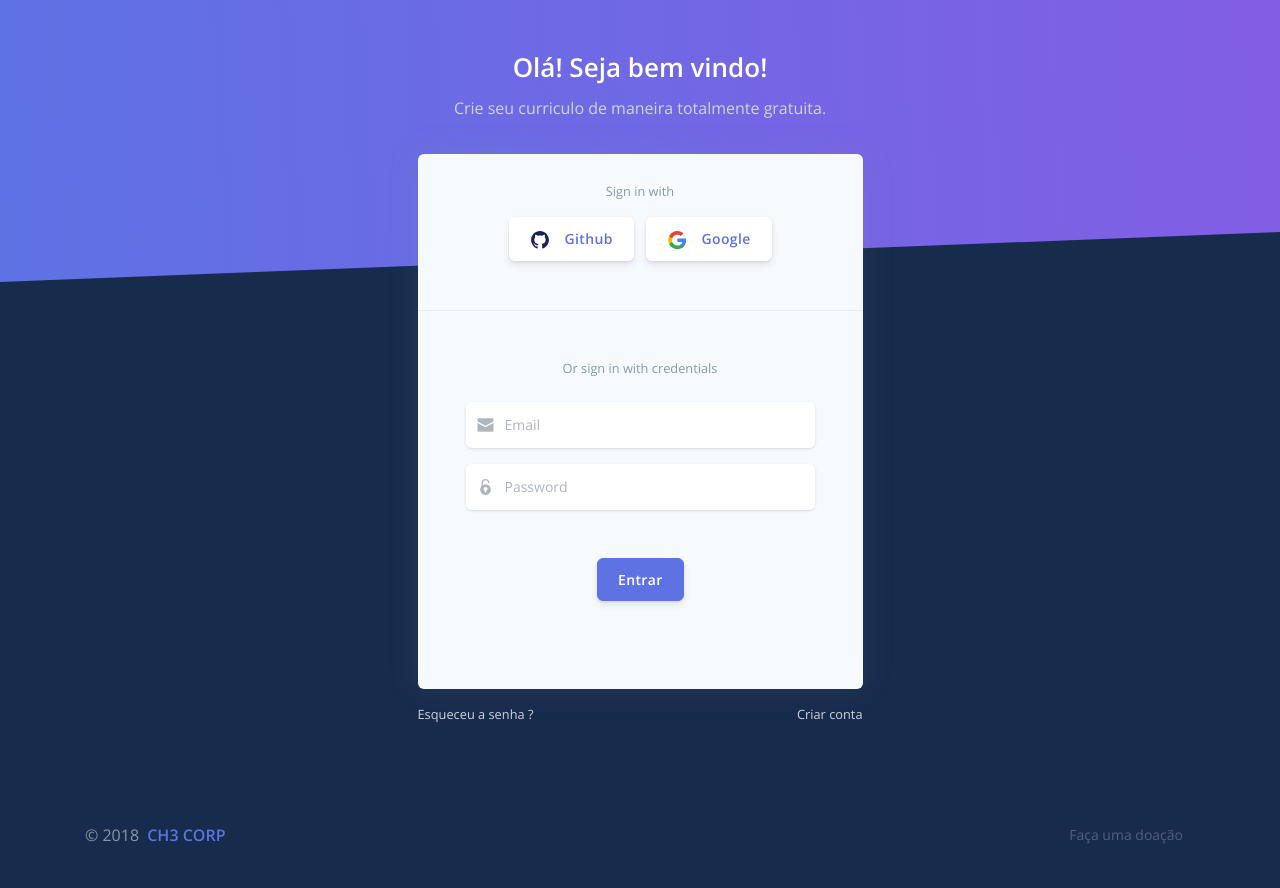
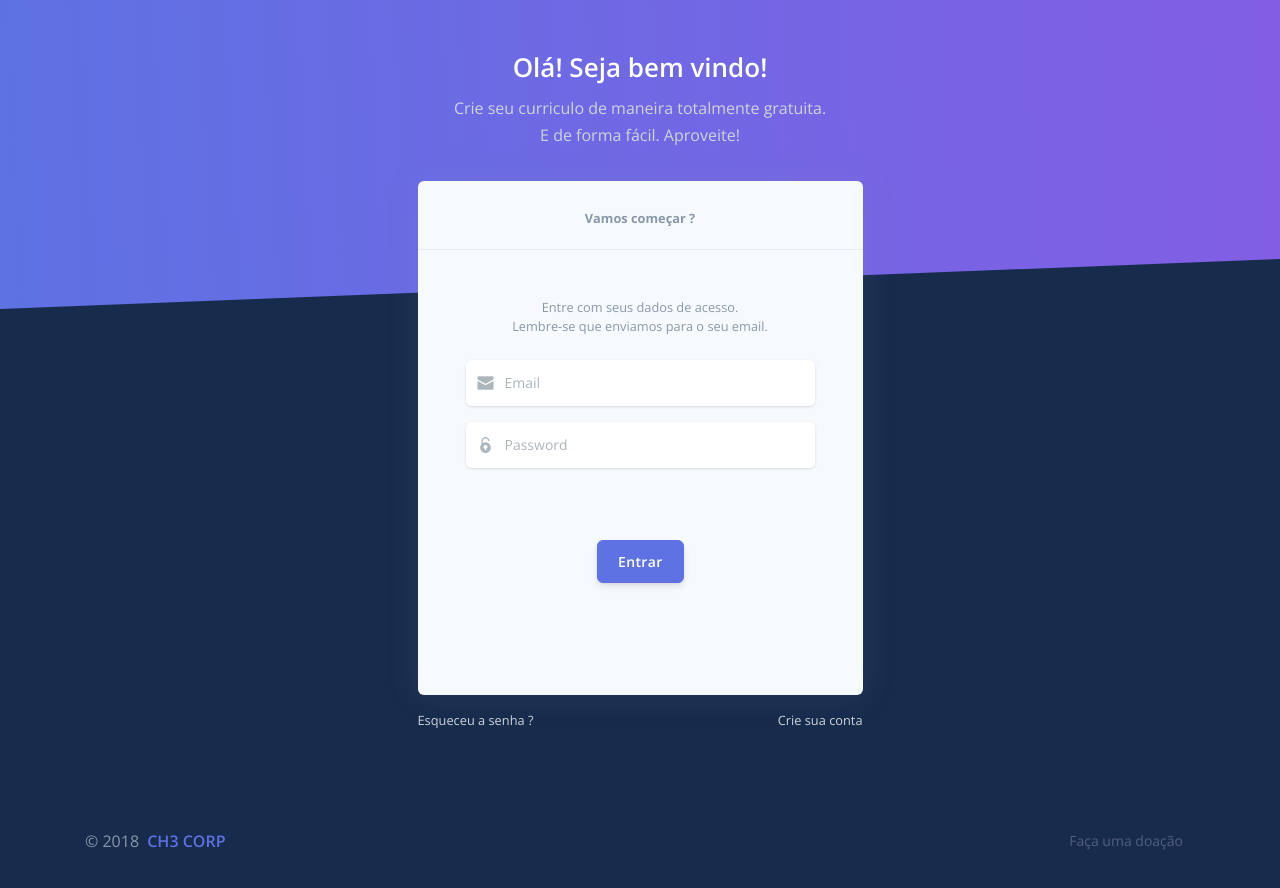
Before and after one commit to charlessonmaxwell/plataforma_cv, a website: page Plataforma/argon-dashboard-master/examples/login.html in a window 1280 px wide. Drawn offline with nearby package versions, Linux system fonts and the light colour scheme.

Commit message:
Tela de login pronta
Ainda falta modificar os scripts Js que não sei.

```diff
--- a/Plataforma/argon-dashboard-master/examples/login.html
+++ b/Plataforma/argon-dashboard-master/examples/login.html
@@ -67,7 +67,7 @@
           <div class="row justify-content-center">
             <div class="col-lg-5 col-md-6">
               <h1 class="text-white">Olá! Seja bem vindo!</h1>
-              <p class="text-lead text-light">Crie seu curriculo de maneira totalmente gratuita.</p>
+              <p class="text-lead text-light">Crie seu curriculo de maneira totalmente gratuita.<br>E de forma fácil. Aproveite!</p>
             </div>
           </div>
         </div>
@@ -83,22 +83,22 @@
       <div class="row justify-content-center">
         <div class="col-lg-5 col-md-7">
           <div class="card bg-secondary shadow border-0">
-            <div class="card-header bg-transparent pb-5">
-              <div class="text-muted text-center mt-2 mb-3"><small>Sign in with</small></div>
+            <div class="card-header bg-transparent pb-3">
+              <div class="text-muted text-center mt-2 mb-1"><small><b>Vamos começar ?</b></small></div>
               <div class="btn-wrapper text-center">
-                <a href="#" class="btn btn-neutral btn-icon">
+                <!--<a href="#" class="btn btn-neutral btn-icon">
                   <span class="btn-inner--icon"><img src="../assets/img/icons/common/github.svg"></span>
                   <span class="btn-inner--text">Github</span>
                 </a>
                 <a href="#" class="btn btn-neutral btn-icon">
                   <span class="btn-inner--icon"><img src="../assets/img/icons/common/google.svg"></span>
                   <span class="btn-inner--text">Google</span>
-                </a>
+                </a>-->
               </div>
             </div>
             <div class="card-body px-lg-5 py-lg-5">
               <div class="text-center text-muted mb-4">
-                <small>Or sign in with credentials</small>
+                <small>Entre com seus dados de acesso. <br>Lembre-se que enviamos para o seu email.</small>
               </div>
               <form role="form">
                 <div class="form-group mb-3">
@@ -124,7 +124,7 @@
                   </label>
                 </div>-->
                 <div class="text-center">
-                  <button type="button" class="btn btn-primary my-4">Entrar</button>
+                  <button type="button" class="btn btn-primary my-5">Entrar</button>
                 </div>
               </form>
             </div>
@@ -134,7 +134,7 @@
               <a href="#" class="text-light"><small>Esqueceu a senha ?</small></a>
             </div>
             <div class="col-6 text-right">
-              <a href="#" class="text-light"><small>Criar conta</small></a>
+              <a href="#" class="text-light"><small>Crie sua conta</small></a>
             </div>
           </div>
         </div>
```
